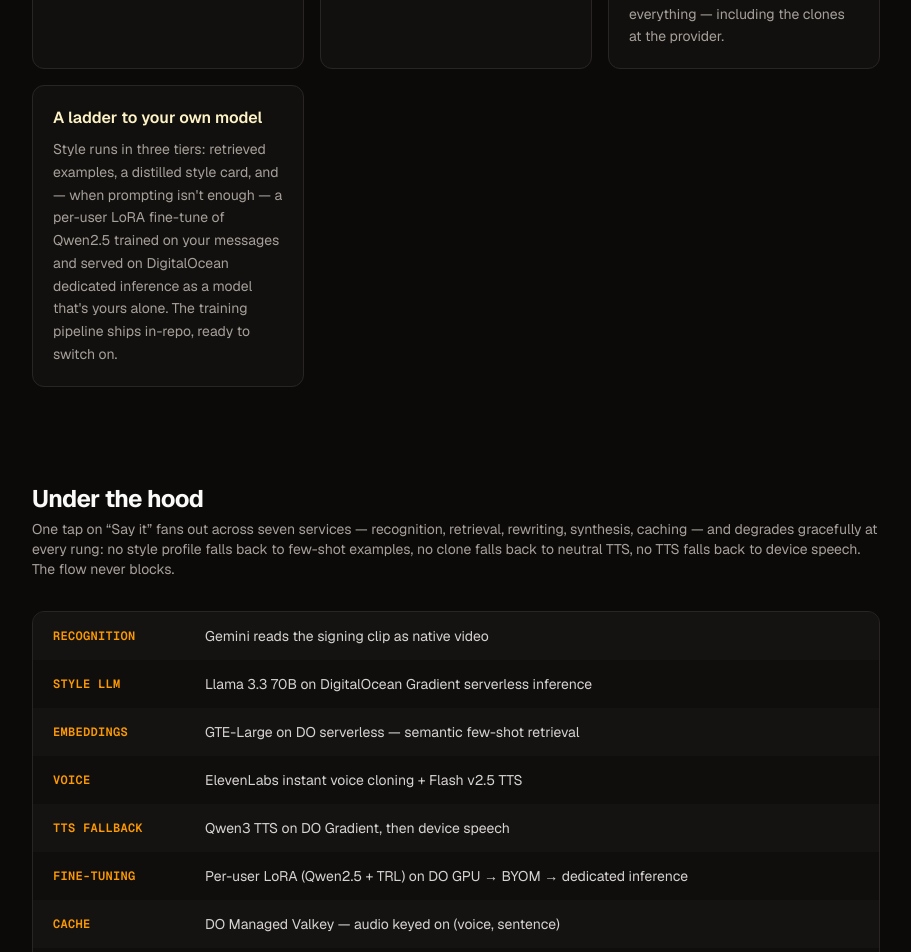
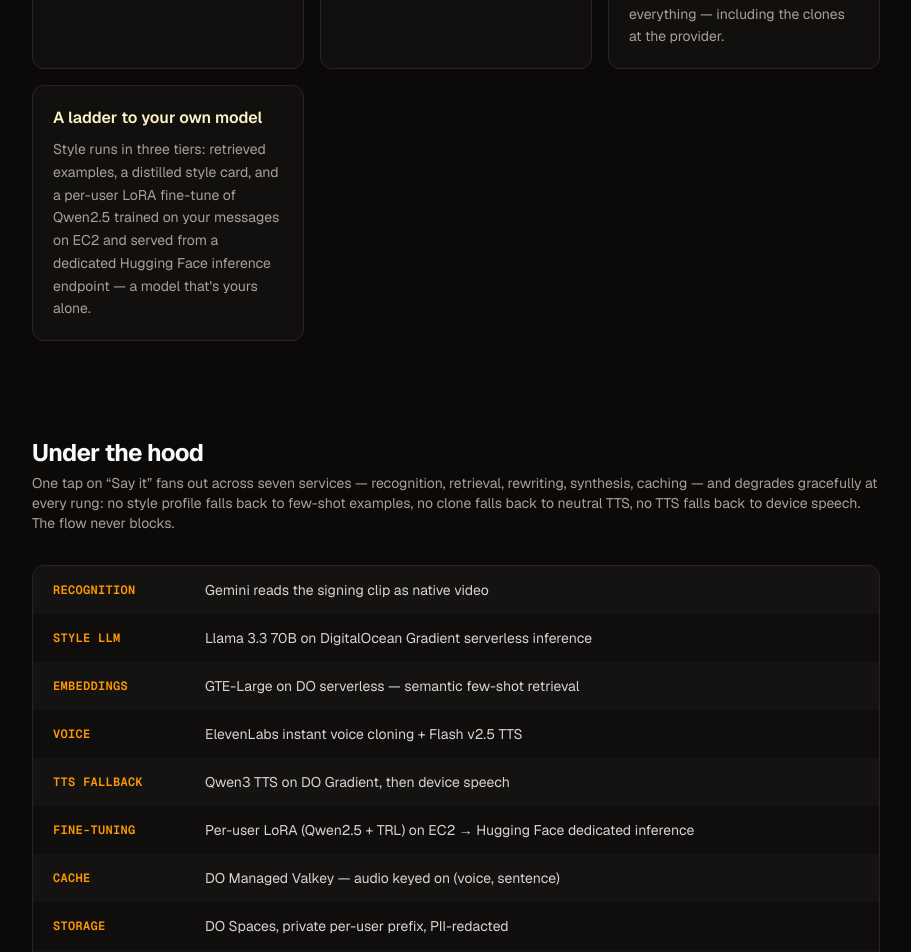
Before and after one commit to AlanRoybal/reclaim, a Next.js app: page / in a window 1280 px wide. Shown: the part 1600-2552 px from the top of the page, without its empty margins (184-1095 px from the left). Built offline with nearby package versions, Linux system fonts and the light colour scheme.

Commit message:
Update fine-tuning tier to EC2 + Hugging Face dedicated inference

```diff
--- a/src/app/page.tsx
+++ b/src/app/page.tsx
@@ -60,7 +60,7 @@
   },
   {
     title: "A ladder to your own model",
-    body: "Style runs in three tiers: retrieved examples, a distilled style card, and — when prompting isn't enough — a per-user LoRA fine-tune of Qwen2.5 trained on your messages and served on DigitalOcean dedicated inference as a model that's yours alone. The training pipeline ships in-repo, ready to switch on.",
+    body: "Style runs in three tiers: retrieved examples, a distilled style card, and a per-user LoRA fine-tune of Qwen2.5 trained on your messages on EC2 and served from a dedicated Hugging Face inference endpoint — a model that's yours alone.",
   },
 ];
 
@@ -70,7 +70,7 @@
   ["Embeddings", "GTE-Large on DO serverless — semantic few-shot retrieval"],
   ["Voice", "ElevenLabs instant voice cloning + Flash v2.5 TTS"],
   ["TTS fallback", "Qwen3 TTS on DO Gradient, then device speech"],
-  ["Fine-tuning", "Per-user LoRA (Qwen2.5 + TRL) on DO GPU → BYOM → dedicated inference"],
+  ["Fine-tuning", "Per-user LoRA (Qwen2.5 + TRL) on EC2 → Hugging Face dedicated inference"],
   ["Cache", "DO Managed Valkey — audio keyed on (voice, sentence)"],
   ["Storage", "DO Spaces, private per-user prefix, PII-redacted"],
   ["Hosting", "DO App Platform, deployed from GitHub"],
```
Also changed, not shown: 1 other file (tests, documents, lock files or other folders).
